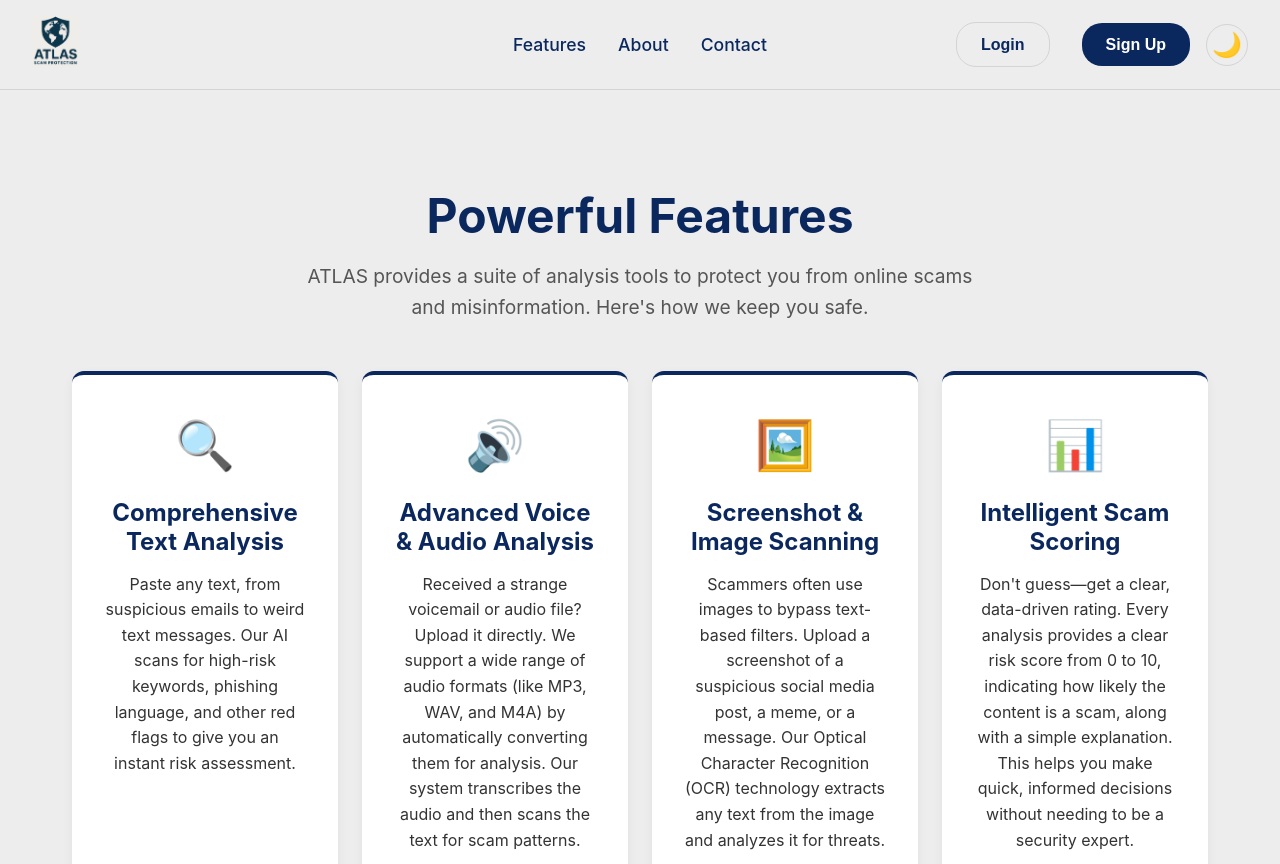
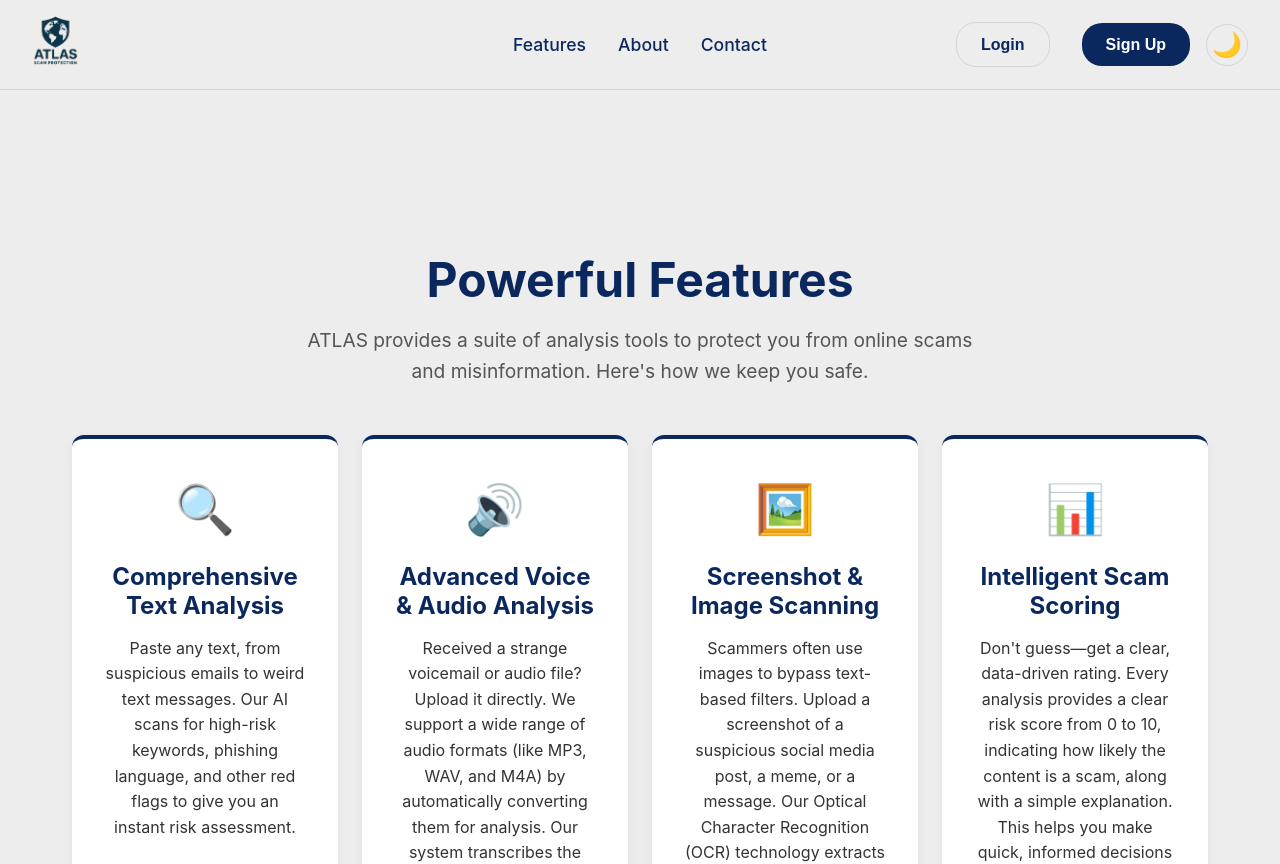
Before and after one commit to AidenBrown21/AtlasChrome, a React (Create React App) app in the folder frontend/: page /features in a window 1280 px wide. Shown: the top 864 px of the page. Built offline with nearby package versions, Linux system fonts and the light colour scheme.

Commit message:
Features style changes

```diff
--- a/frontend/src/pages/FeaturesPage.css
+++ b/frontend/src/pages/FeaturesPage.css
@@ -1,9 +1,11 @@
 .features-container {
   max-width: 1200px;
   margin: 0 auto;
-  color: #0b285e;
+  color: var(--text-color);
 
   padding: 4rem 0 4rem 0;
+  min-height: 100vh;
+  box-sizing: border-box;
 }
 
 .features-hero {
@@ -102,7 +104,7 @@
 
 @media (min-width: 1024px) {
   .features-container {
-    padding: 4rem 2rem 4rem 2rem;
+    padding: 8rem 2rem 4rem 2rem;
   }
 
   .features-hero h1 {
```
